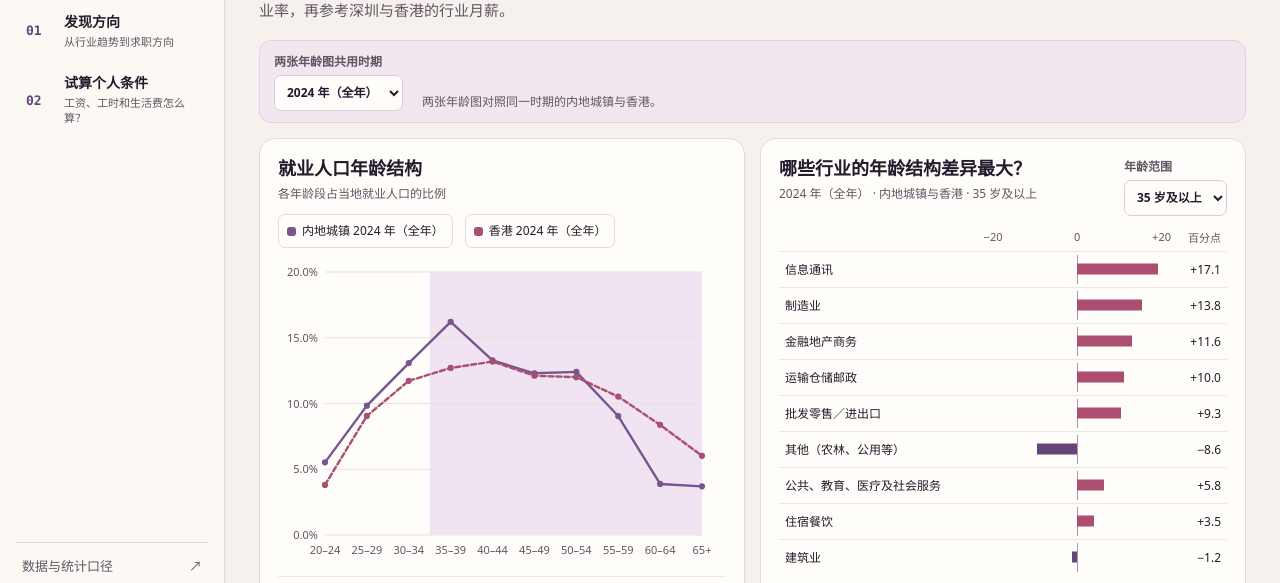
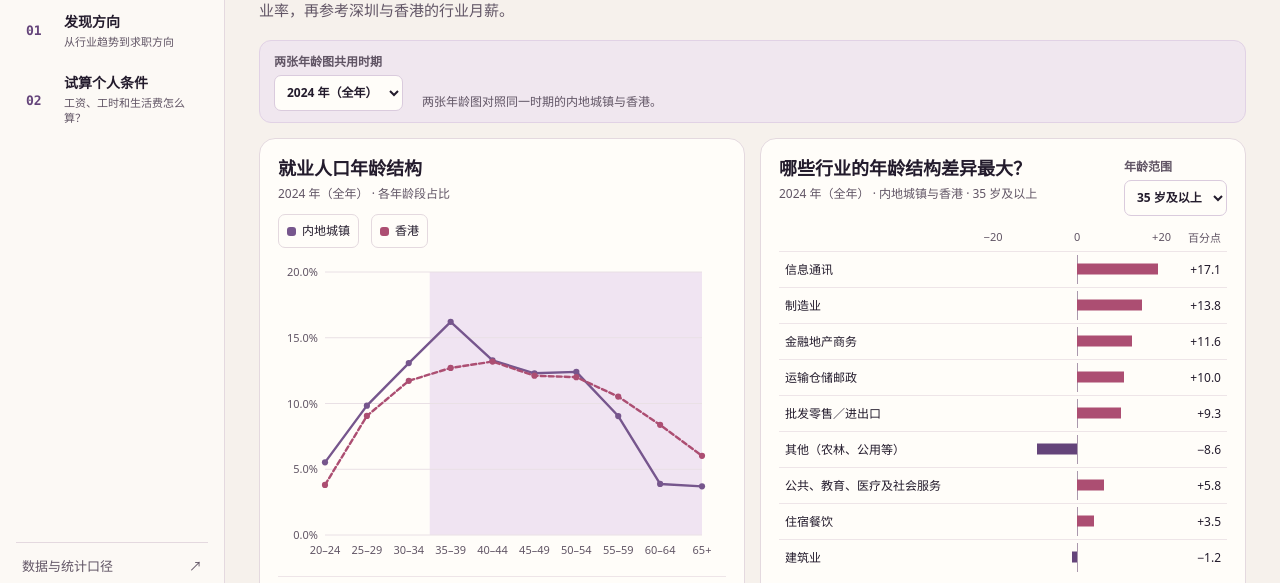
Before and after one commit to peng-fang/hk-career-explorer-linked, a plain HTML site: page index.html in a window 1280 px wide. Shown: the part 203-786 px from the top of the page. Drawn offline with Linux system fonts and the light colour scheme.

Commit message:
Clarify workforce age comparisons across periods

```diff
--- a/app.js
+++ b/app.js
@@ -106,15 +106,22 @@
     const ageRange = order=>parseInt(bands[order],10)<35 ? "under" : "over";
     const start35 = bands.indexOf("35–39");
     const ageBoundary = start35-0.5;
-    const mainlandName = t(`内地城镇 ${periodLabel}`,`Urban Mainland ${periodLabel}`);
-    const hongKongName = t(`香港 ${periodLabel}`,`Hong Kong ${periodLabel}`);
-    const regionEntries = [["内地",mainlandName,purple],["香港",hongKongName,rose]];
-    const shares = [mainland[state.workforcePeriod],hongKong[state.workforcePeriod]];
+    const regionEntries = [["内地",t("内地城镇","Urban Mainland"),purple],["香港",t("香港","Hong Kong"),rose]];
+    const regionData = [mainland,hongKong];
+    const shares = regionData.map(data=>data[state.workforcePeriod]);
     const highlightX = state.marketAge==="under" ? [ages[0],ageBoundary] : [ageBoundary,ages.at(-1)];
-    const sets = regionEntries.map(([key,name,color],index)=>({
-      ...lineSet(name,shares[index].map((value,order)=>[order,value,`${name} · ${bands[order]} · ${percent(value)}`]),color,index===1),
-      key, opacity:state.marketRegion && state.marketRegion!==key ? 0.45 : 1, pointValue:ageRange,
-    }));
+    const sets = regionEntries.map(([key,name,color],index)=>{
+      const data = regionData[index];
+      const points = shares[index].map((value,order)=>{
+        const comparison = Object.entries(periods).map(([period,label])=>`${label} · ${percent(data[period][order])}`);
+        return [order,value,[`${name} · ${bands[order]}`,...comparison].join("\n")];
+      });
+      return {
+        ...lineSet(name,points,color,index===1),key,pointValue:ageRange,
+        opacity:state.marketRegion && state.marketRegion!==key ? 0.82 : 1,
+        strokeWidth:state.marketRegion===key ? 3.2 : 2.4,
+      };
+    });
     const agePlot = viz("workforce-age",width=>c.series(width,sets,{
       height:width>=390 ? 310 : 238,
       x:[ages[0],ages.at(-1)], xTicks:width>=390 ? ages : ages.filter((_,i)=>i%2===0 && i<ages.length-2).concat(ages.at(-1)),
@@ -124,7 +131,7 @@
     }));
     const [urban35Plus,hk35Plus] = shares.map(values=>values.slice(start35).reduce((total,share)=>total+share,0));
     const overallComparison = (name,urbanShare,hkShare)=>{
-      const regions = [[t("内地城镇","Urban Mainland"),urbanShare],[t("香港","Hong Kong"),hkShare]];
+      const regions = [[regionEntries[0][1],urbanShare],[regionEntries[1][1],hkShare]];
       const [higher,lower] = regions.sort((a,b)=>b[1]-a[1]);
       const relation = percent(higher[1])===percent(lower[1]) ? t("与","and") : t("高于","compared with");
       return `<p><strong>${name}</strong> · ${higher[0]} ${percent(higher[1])} ${relation} ${lower[0]} ${percent(lower[1])}</p>`;
@@ -132,15 +139,15 @@
     const ageCaption = `<div class="market-age-comparison">
       ${overallComparison(t("35 岁以下","Under 35"),100-urban35Plus,100-hk35Plus)}
       ${overallComparison(t("35 岁及以上","35 and over"),urban35Plus,hk35Plus)}
-    </div><p>${t("占比分母为两地各自的全部就业人口。折线从 20 岁起显示，底色表示当前选择的年龄范围。点选年龄组可切换右图。",
-      "Shares use the total employed population in each market. The lines start at age 20. Shading shows the selected age band. Select a point to switch the industry chart.")}</p>`;
+    </div><p>${t("占比分母为两地各自的全部就业人口。折线从 20 岁起显示。悬停或聚焦数据点可查看三个时期，点选可切换右图的年龄范围。",
+      "Shares use all workers in each market. Lines start at age 20. Hover or focus a point to see all three periods. Select it to change the age band in the industry chart.")}</p>`;
     const periodNote = state.workforcePeriod==="2024"
       ? hint("两张年龄图对照同一时期的内地城镇与香港。","Both age charts compare urban Mainland China with Hong Kong in the same period.")
       : hint("两张年龄图使用同一时期。内地城镇数值依据 2023–2024 年的变化推算。","Both age charts use the same period. Urban Mainland figures are projected from changes between 2023 and 2024.");
     return heading(pages[0],0,"market-compare")
       + controls(select("workforcePeriod",t("两张年龄图共用时期","Shared period for both age charts"),Object.keys(periods),period=>periods[period]),periodNote)
       + `<div class="grid wide-pair market-ages">`
-      + figure("ages",t("就业人口年龄结构","Employed population by age"),t("各年龄段占当地就业人口的比例","Share of local employment by age group"),
+      + figure("ages",t("就业人口年龄结构","Employed population by age"),`${periodLabel} · ${t("各年龄段占比","Share by age group")}`,
           agePlot, ageCaption,
           {key:filterLegend("marketRegion",regionEntries,state.marketRegion,"ages")})
       + marketIndustryAge(periodLabel)
--- a/index.html
+++ b/index.html
@@ -12,7 +12,7 @@
   <script defer src="language.js?v=linked-1"></script>
   <script defer src="charts.js?v=workforce-two-age-bands"></script>
   <script defer src="pathway.js?v=linked-1"></script>
-  <script defer src="app.js?v=workforce-two-age-bands"></script>
+  <script defer src="app.js?v=workforce-period-comparison"></script>
 </head>
 <body>
   <a class="skip" id="skip-link" href="#content">跳至图表</a>
```
